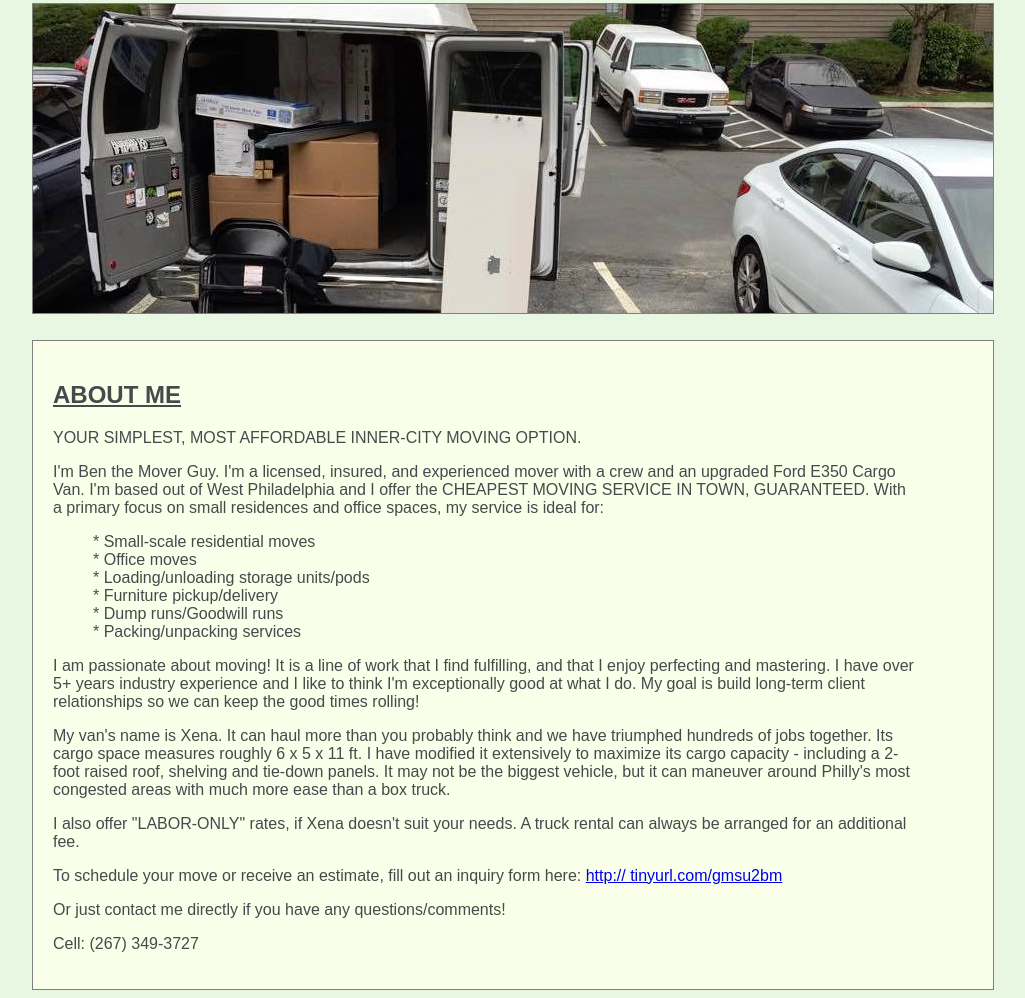
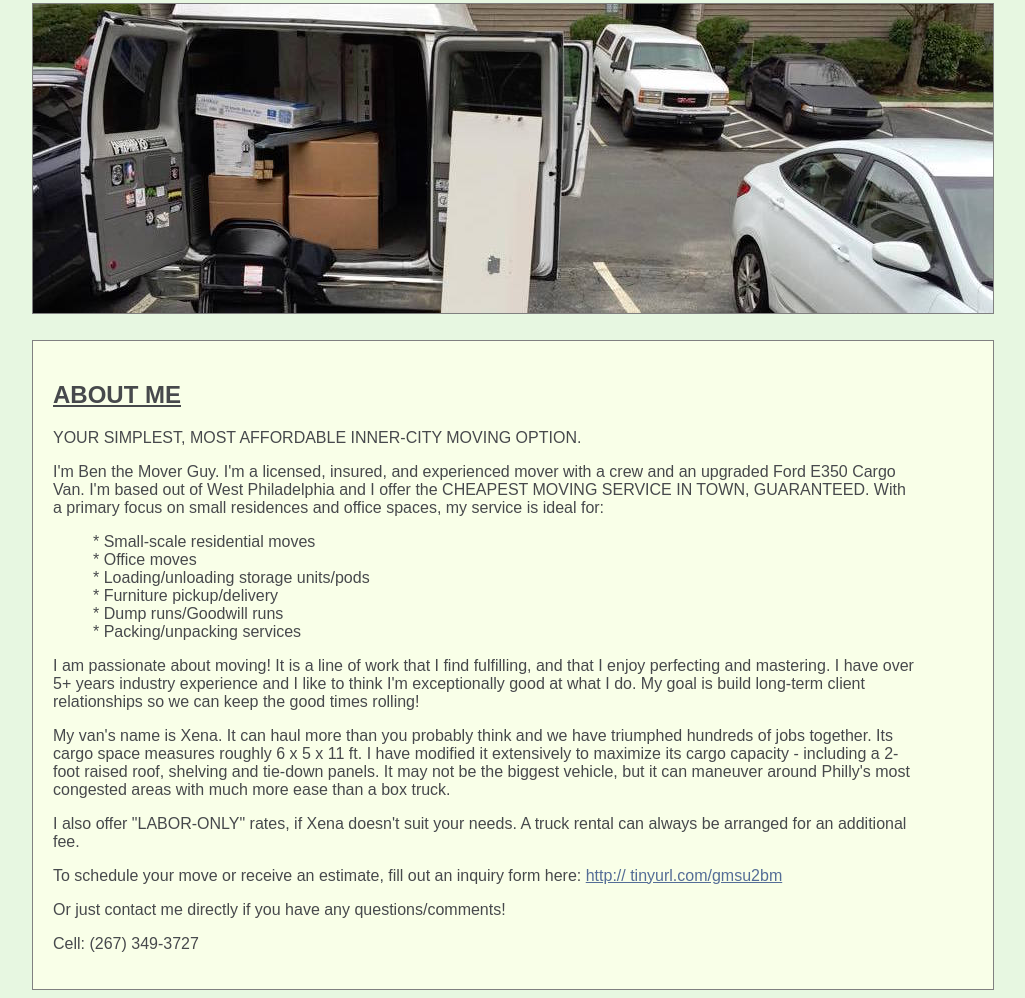
Before and after one commit to rustinpeace91/benthemoverguy, a plain HTML site: page index.html in a window 1280 px wide. Shown: the part 152-1150 px from the top of the page, without its empty margins (128-1153 px from the left). Drawn offline with nearby package versions, Linux system fonts and the light colour scheme; files that its build step writes are made by us from their sources.

Commit message:
Update style.css

```diff
--- a/style.css
+++ b/style.css
@@ -17,6 +17,11 @@ header {
 h2{
 	text-decoration:underline;
 }
+
+a {
+	color:#546d96;
+}
+
 
 /*Div for all content*/
 #all-content {
```
